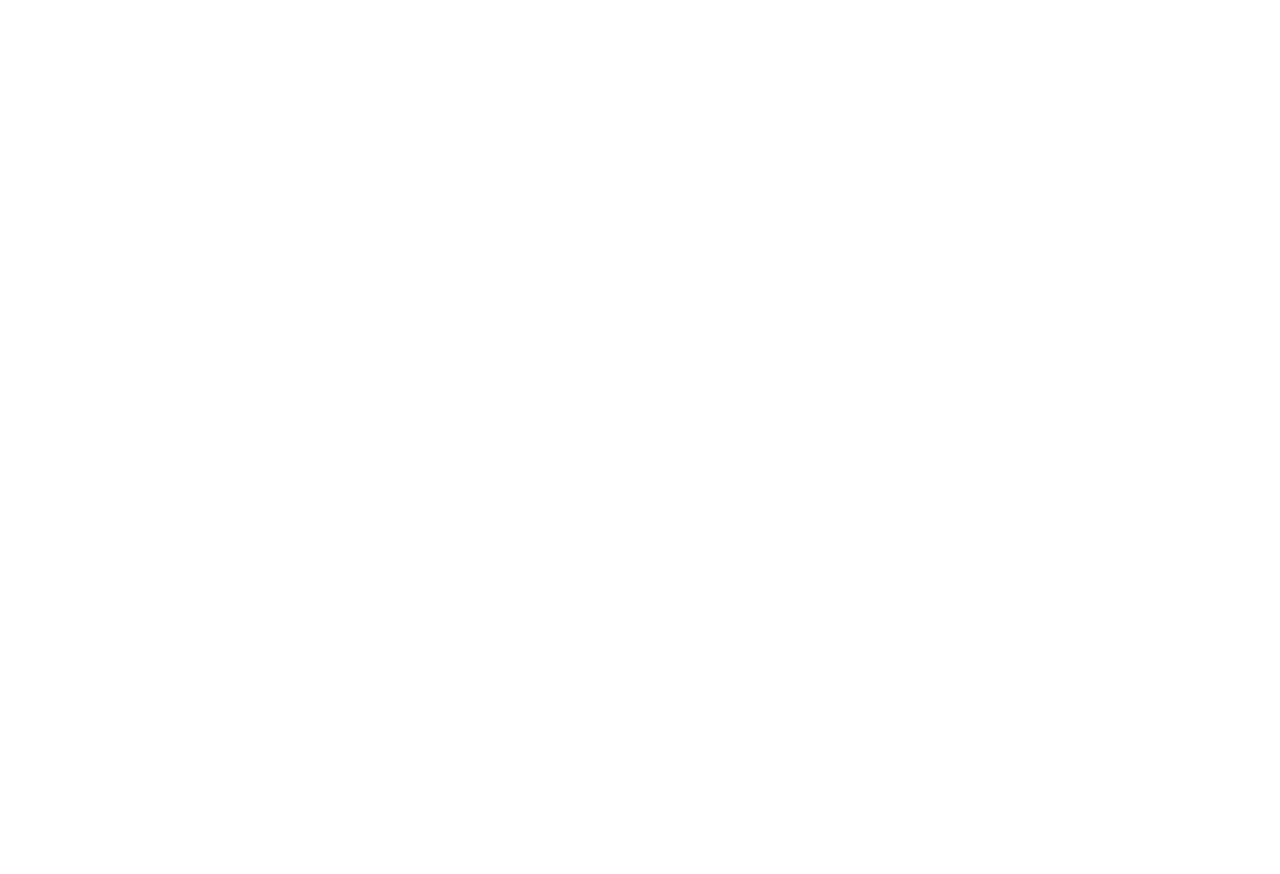
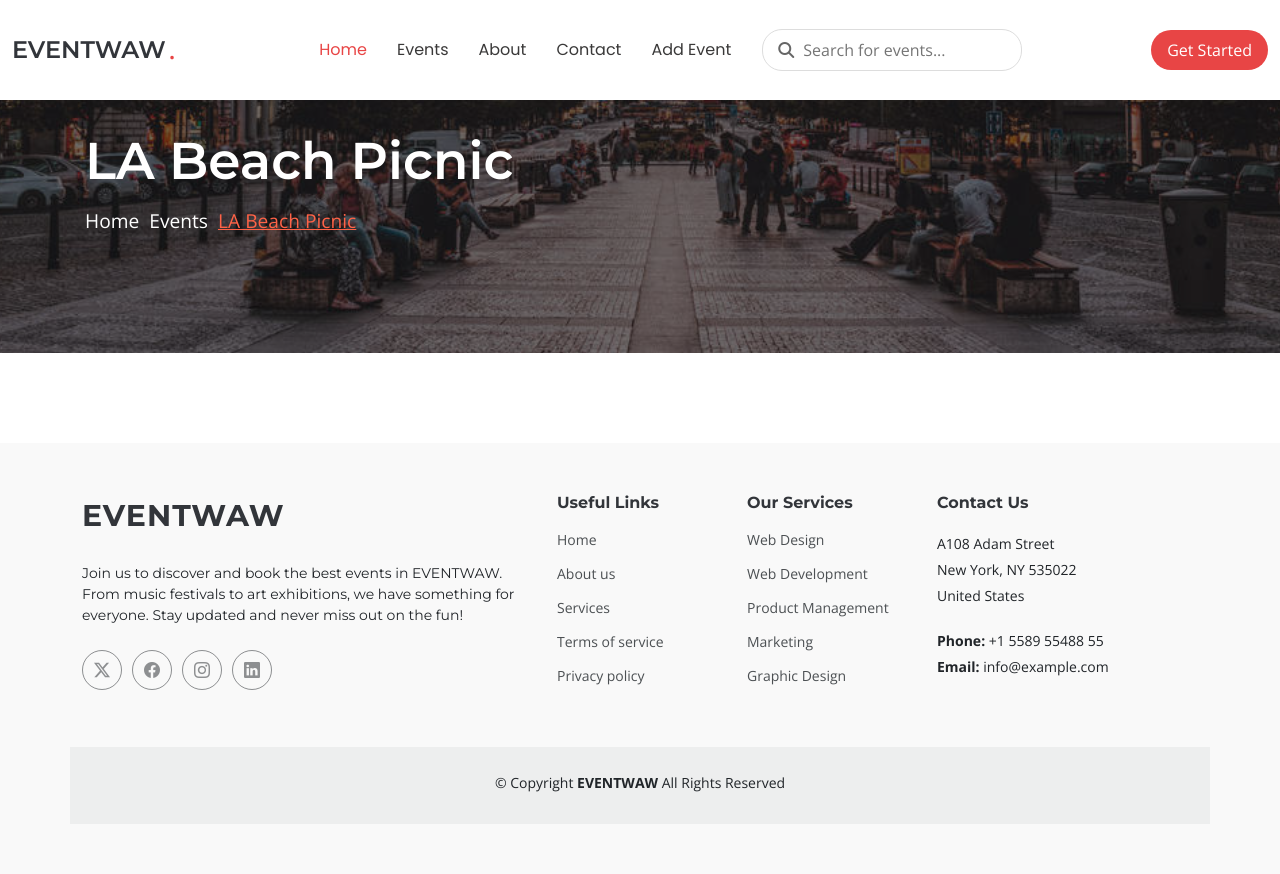
Before and after one commit to Mohamed-El-Masri/EVENTWAW, a plain HTML site: page pages/contact.html in a window 1280 px wide. Before the commit the page ends 800 px from the top, so only its background shows below. Drawn offline with nearby package versions, Linux system fonts and the light colour scheme.

Commit message:
Add new checkout page and update event, about, and contact pages

```diff
--- a/pages/about.html
+++ b/pages/about.html
@@ -0,0 +1,206 @@
+<!DOCTYPE html>
+<html lang="en">
+
+<head>
+    <meta charset="UTF-8">
+    <meta name="viewport" content="width=device-width, initial-scale=1.0">
+    <title>EVENTWAW | </title>
+
+    <link href="https://fonts.googleapis.com" rel="preconnect">
+    <link href="https://fonts.gstatic.com" rel="preconnect" crossorigin>
+    <link
+        href="https://fonts.googleapis.com/css2?family=Open+Sans:ital,wght@0,300;0,400;0,500;0,600;0,700;0,800;1,300;1,400;1,500;1,600;1,700;1,800&family=Montserrat:ital,wght@0,100;0,200;0,300;0,400;0,500;0,600;0,700;0,800;0,900;1,100;1,200;1,300;1,400;1,500;1,600;1,700;1,800;1,900&family=Poppins:ital,wght@0,100;0,200;0,300;0,400;0,500;0,600;0,700;0,800;0,900;1,100;1,200;1,300;1,400;1,500;1,600;1,700;1,800;1,900&display=swap"
+        rel="stylesheet">
+    <!-- bootstrap -->
+    <link rel="stylesheet" href="../vendor/bootstrap/css/bootstrap.min.css">
+    <!-- bootstrap icons -->
+    <link rel="stylesheet" href="../vendor/bootstrap-icons/bootstrap-icons.css">
+
+    <!-- swiper js -->
+
+    <!-- custom css -->
+    <link rel="stylesheet" href="../css/style.css">
+    <link rel="stylesheet" href="../css/header.css">
+    <link rel="stylesheet" href="../css/footer.css">
+    <link rel="stylesheet" href="../css/GetstartPopUP.css">
+    <link rel="stylesheet" href="../css/scroll-to-top.css">
+    <link rel="stylesheet" href="../css/Breadcrumbs.css">
+    <!-- fontawesome -->
+    <link rel="stylesheet" href="../vendor/fontawesome/css/all.min.css">
+    <!-- jquery -->
+    <script src="../vendor/jquery/jquery-3.5.1.min.js"></script>
+
+</head>
+
+<body>
+
+  <header id="header" class="header d-flex align-items-center fixed-top">
+    <div class="container-fluid position-relative d-flex align-items-center justify-content-between">
+
+      <a href="index.html" class="logo d-flex align-items-center me-auto me-xl-0">
+        <!-- Uncomment the line below if you also wish to use an image logo -->
+        <!-- <img src="assets/img/logo.png" alt=""> -->
+        <h1 class="sitename">EVENTWAW</h1><span>.</span>
+      </a>
+
+      <nav id="navmenu" class="navmenu navbar">
+        <ul class="links">
+          <li><a href="#" class="active">Home</a></li>
+          <li><a href="#">Events</a></li>
+          <li><a href="#">About</a></li>
+          <li><a href="#">Contact</a></li>
+          <li><a class="btn-addEvent me-3 " href="#">Add Event</a></li>
+          <li>
+            <div class="search-bar">
+              <i class="fas fa-search"></i>
+              <input type="text" placeholder="Search for events...">
+            </div>
+          </li>
+          <!-- <li class="dropdown"><a href="#"><span>Dropdown</span> <i class="bi bi-chevron-down toggle-dropdown"></i></a>
+            <ul>
+              <li><a href="#">Dropdown 1</a></li>
+              <li class="dropdown"><a href="#"><span>Deep Dropdown</span> <i class="bi bi-chevron-down toggle-dropdown"></i></a>
+                <ul>
+                  <li><a href="#">Deep Dropdown 1</a></li>
+                  <li><a href="#">Deep Dropdown 2</a></li>
+                  <li><a href="#">Deep Dropdown 3</a></li>
+                  <li><a href="#">Deep Dropdown 4</a></li>
+                  <li><a href="#">Deep Dropdown 5</a></li>
+                </ul>
+              </li>
+              <li><a href="#">Dropdown 2</a></li>
+              <li><a href="#">Dropdown 3</a></li>
+              <li><a href="#">Dropdown 4</a></li>
+            </ul>
+          </li> -->
+        </ul>
+
+        <i class="mobile-nav-toggle d-xl-none bi bi-list"></i>
+      </nav>
+      <div class="register-login-logut-profile">
+
+        <ul>
+
+          <!-- <li><a href="#">Profile</a></li> -->
+          <li class="get-Started"><a href="#">Get Started</a></li>
+          <!-- <li><a href="#">Logout</a></li> -->
+        </ul>
+      </div>
+
+
+    </div>
+  </header>
+
+
+
+
+
+    <div class="page-title-bar">
+        <div class="background"></div>
+        <div class="container">
+            <h1>LA Beach Picnic</h1>
+            <div class="breadcrumb">
+                <nav aria-label="breadcrumb">
+                    <ol>
+                        <li class="item item-home"><a href="#">Home</a></li>
+                        <li class="item"><a href="#">Events</a></li>
+                        <li class="item item-current">LA Beach Picnic</li>
+                    </ol>
+                </nav>
+            </div>
+        </div>
+    </div>
+
+
+
+
+
+
+
+
+
+
+
+
+
+<footer id="footer" class="footer position-relative light-background">
+
+    <div class="container footer-top">
+      <div class="row gy-4">
+        <div class="col-lg-5 col-md-12 footer-about">
+          <a href="index.html" class="logo d-flex align-items-center">
+            <span class="sitename">EVENTWAW</span>
+          </a>
+          <p>Join us to discover and book the best events in EVENTWAW. From music festivals to art exhibitions, we have something for everyone. Stay updated and never miss out on the fun!</p>
+          <div class="social-links d-flex mt-4">
+            <a href=""><i class="bi bi-twitter-x"></i></a>
+            <a href=""><i class="bi bi-facebook"></i></a>
+            <a href=""><i class="bi bi-instagram"></i></a>
+            <a href=""><i class="bi bi-linkedin"></i></a>
+          </div>
+        </div>
+
+        <div class="col-lg-2 col-6 footer-links">
+          <h4>Useful Links</h4>
+          <ul>
+            <li><a href="#">Home</a></li>
+            <li><a href="#">About us</a></li>
+            <li><a href="#">Services</a></li>
+            <li><a href="#">Terms of service</a></li>
+            <li><a href="#">Privacy policy</a></li>
+          </ul>
+        </div>
+
+        <div class="col-lg-2 col-6 footer-links">
+          <h4>Our Services</h4>
+          <ul>
+            <li><a href="#">Web Design</a></li>
+            <li><a href="#">Web Development</a></li>
+            <li><a href="#">Product Management</a></li>
+            <li><a href="#">Marketing</a></li>
+            <li><a href="#">Graphic Design</a></li>
+          </ul>
+        </div>
+
+        <div class="col-lg-3 col-md-12 footer-contact text-center text-md-start">
+          <h4>Contact Us</h4>
+          <p>A108 Adam Street</p>
+          <p>New York, NY 535022</p>
+          <p>United States</p>
+          <p class="mt-4"><strong>Phone:</strong> <span>+1 5589 55488 55</span></p>
+          <p><strong>Email:</strong> <span>info@example.com</span></p>
+        </div>
+
+      </div>
+    </div>
+
+    <div class="container copyright text-center mt-4">
+      <p>© <span>Copyright</span> <strong class="sitename">EVENTWAW</strong> <span>All Rights Reserved</span></p>
+      <div class="credits">
+
+      </div>
+    </div>
+
+  </footer>
+
+  <!-- Scroll Top -->
+  <a href="#" id="scroll-top" class="scroll-top d-flex align-items-center justify-content-center"><i class="bi bi-arrow-up-short"></i></a>
+
+  <!-- Preloader -->
+  <div id="preloader"></div>
+
+
+
+
+
+    <!-- bootstrap -->
+    <script src="../vendor/bootstrap/js/bootstrap.min.js"></script>
+    <!-- swiper js -->
+
+    <!-- custom js -->
+    <script src="../js/main.js"></script>
+    <script src="../js/get-start-popup.js"></script>
+
+</body>
+
+</html>
--- a/pages/contact.html
+++ b/pages/contact.html
@@ -0,0 +1,206 @@
+<!DOCTYPE html>
+<html lang="en">
+
+<head>
+    <meta charset="UTF-8">
+    <meta name="viewport" content="width=device-width, initial-scale=1.0">
+    <title>EVENTWAW | </title>
+
+    <link href="https://fonts.googleapis.com" rel="preconnect">
+    <link href="https://fonts.gstatic.com" rel="preconnect" crossorigin>
+    <link
+        href="https://fonts.googleapis.com/css2?family=Open+Sans:ital,wght@0,300;0,400;0,500;0,600;0,700;0,800;1,300;1,400;1,500;1,600;1,700;1,800&family=Montserrat:ital,wght@0,100;0,200;0,300;0,400;0,500;0,600;0,700;0,800;0,900;1,100;1,200;1,300;1,400;1,500;1,600;1,700;1,800;1,900&family=Poppins:ital,wght@0,100;0,200;0,300;0,400;0,500;0,600;0,700;0,800;0,900;1,100;1,200;1,300;1,400;1,500;1,600;1,700;1,800;1,900&display=swap"
+        rel="stylesheet">
+    <!-- bootstrap -->
+    <link rel="stylesheet" href="../vendor/bootstrap/css/bootstrap.min.css">
+    <!-- bootstrap icons -->
+    <link rel="stylesheet" href="../vendor/bootstrap-icons/bootstrap-icons.css">
+
+    <!-- swiper js -->
+
+    <!-- custom css -->
+    <link rel="stylesheet" href="../css/style.css">
+    <link rel="stylesheet" href="../css/header.css">
+    <link rel="stylesheet" href="../css/footer.css">
+    <link rel="stylesheet" href="../css/GetstartPopUP.css">
+    <link rel="stylesheet" href="../css/scroll-to-top.css">
+    <link rel="stylesheet" href="../css/Breadcrumbs.css">
+    <!-- fontawesome -->
+    <link rel="stylesheet" href="../vendor/fontawesome/css/all.min.css">
+    <!-- jquery -->
+    <script src="../vendor/jquery/jquery-3.5.1.min.js"></script>
+
+</head>
+
+<body>
+
+  <header id="header" class="header d-flex align-items-center fixed-top">
+    <div class="container-fluid position-relative d-flex align-items-center justify-content-between">
+
+      <a href="index.html" class="logo d-flex align-items-center me-auto me-xl-0">
+        <!-- Uncomment the line below if you also wish to use an image logo -->
+        <!-- <img src="assets/img/logo.png" alt=""> -->
+        <h1 class="sitename">EVENTWAW</h1><span>.</span>
+      </a>
+
+      <nav id="navmenu" class="navmenu navbar">
+        <ul class="links">
+          <li><a href="#" class="active">Home</a></li>
+          <li><a href="#">Events</a></li>
+          <li><a href="#">About</a></li>
+          <li><a href="#">Contact</a></li>
+          <li><a class="btn-addEvent me-3 " href="#">Add Event</a></li>
+          <li>
+            <div class="search-bar">
+              <i class="fas fa-search"></i>
+              <input type="text" placeholder="Search for events...">
+            </div>
+          </li>
+          <!-- <li class="dropdown"><a href="#"><span>Dropdown</span> <i class="bi bi-chevron-down toggle-dropdown"></i></a>
+            <ul>
+              <li><a href="#">Dropdown 1</a></li>
+              <li class="dropdown"><a href="#"><span>Deep Dropdown</span> <i class="bi bi-chevron-down toggle-dropdown"></i></a>
+                <ul>
+                  <li><a href="#">Deep Dropdown 1</a></li>
+                  <li><a href="#">Deep Dropdown 2</a></li>
+                  <li><a href="#">Deep Dropdown 3</a></li>
+                  <li><a href="#">Deep Dropdown 4</a></li>
+                  <li><a href="#">Deep Dropdown 5</a></li>
+                </ul>
+              </li>
+              <li><a href="#">Dropdown 2</a></li>
+              <li><a href="#">Dropdown 3</a></li>
+              <li><a href="#">Dropdown 4</a></li>
+            </ul>
+          </li> -->
+        </ul>
+
+        <i class="mobile-nav-toggle d-xl-none bi bi-list"></i>
+      </nav>
+      <div class="register-login-logut-profile">
+
+        <ul>
+
+          <!-- <li><a href="#">Profile</a></li> -->
+          <li class="get-Started"><a href="#">Get Started</a></li>
+          <!-- <li><a href="#">Logout</a></li> -->
+        </ul>
+      </div>
+
+
+    </div>
+  </header>
+
+
+
+
+
+    <div class="page-title-bar">
+        <div class="background"></div>
+        <div class="container">
+            <h1>LA Beach Picnic</h1>
+            <div class="breadcrumb">
+                <nav aria-label="breadcrumb">
+                    <ol>
+                        <li class="item item-home"><a href="#">Home</a></li>
+                        <li class="item"><a href="#">Events</a></li>
+                        <li class="item item-current">LA Beach Picnic</li>
+                    </ol>
+                </nav>
+            </div>
+        </div>
+    </div>
+
+
+
+
+
+
+
+
+
+
+
+
+
+<footer id="footer" class="footer position-relative light-background">
+
+    <div class="container footer-top">
+      <div class="row gy-4">
+        <div class="col-lg-5 col-md-12 footer-about">
+          <a href="index.html" class="logo d-flex align-items-center">
+            <span class="sitename">EVENTWAW</span>
+          </a>
+          <p>Join us to discover and book the best events in EVENTWAW. From music festivals to art exhibitions, we have something for everyone. Stay updated and never miss out on the fun!</p>
+          <div class="social-links d-flex mt-4">
+            <a href=""><i class="bi bi-twitter-x"></i></a>
+            <a href=""><i class="bi bi-facebook"></i></a>
+            <a href=""><i class="bi bi-instagram"></i></a>
+            <a href=""><i class="bi bi-linkedin"></i></a>
+          </div>
+        </div>
+
+        <div class="col-lg-2 col-6 footer-links">
+          <h4>Useful Links</h4>
+          <ul>
+            <li><a href="#">Home</a></li>
+            <li><a href="#">About us</a></li>
+            <li><a href="#">Services</a></li>
+            <li><a href="#">Terms of service</a></li>
+            <li><a href="#">Privacy policy</a></li>
+          </ul>
+        </div>
+
+        <div class="col-lg-2 col-6 footer-links">
+          <h4>Our Services</h4>
+          <ul>
+            <li><a href="#">Web Design</a></li>
+            <li><a href="#">Web Development</a></li>
+            <li><a href="#">Product Management</a></li>
+            <li><a href="#">Marketing</a></li>
+            <li><a href="#">Graphic Design</a></li>
+          </ul>
+        </div>
+
+        <div class="col-lg-3 col-md-12 footer-contact text-center text-md-start">
+          <h4>Contact Us</h4>
+          <p>A108 Adam Street</p>
+          <p>New York, NY 535022</p>
+          <p>United States</p>
+          <p class="mt-4"><strong>Phone:</strong> <span>+1 5589 55488 55</span></p>
+          <p><strong>Email:</strong> <span>info@example.com</span></p>
+        </div>
+
+      </div>
+    </div>
+
+    <div class="container copyright text-center mt-4">
+      <p>© <span>Copyright</span> <strong class="sitename">EVENTWAW</strong> <span>All Rights Reserved</span></p>
+      <div class="credits">
+
+      </div>
+    </div>
+
+  </footer>
+
+  <!-- Scroll Top -->
+  <a href="#" id="scroll-top" class="scroll-top d-flex align-items-center justify-content-center"><i class="bi bi-arrow-up-short"></i></a>
+
+  <!-- Preloader -->
+  <div id="preloader"></div>
+
+
+
+
+
+    <!-- bootstrap -->
+    <script src="../vendor/bootstrap/js/bootstrap.min.js"></script>
+    <!-- swiper js -->
+
+    <!-- custom js -->
+    <script src="../js/main.js"></script>
+    <script src="../js/get-start-popup.js"></script>
+
+</body>
+
+</html>
```
Also changed, not shown: pages/checkout.html (renamed from pages/Event.html, +10 -0 lines), pages/login_register.html (deleted, +0 -11 lines).
